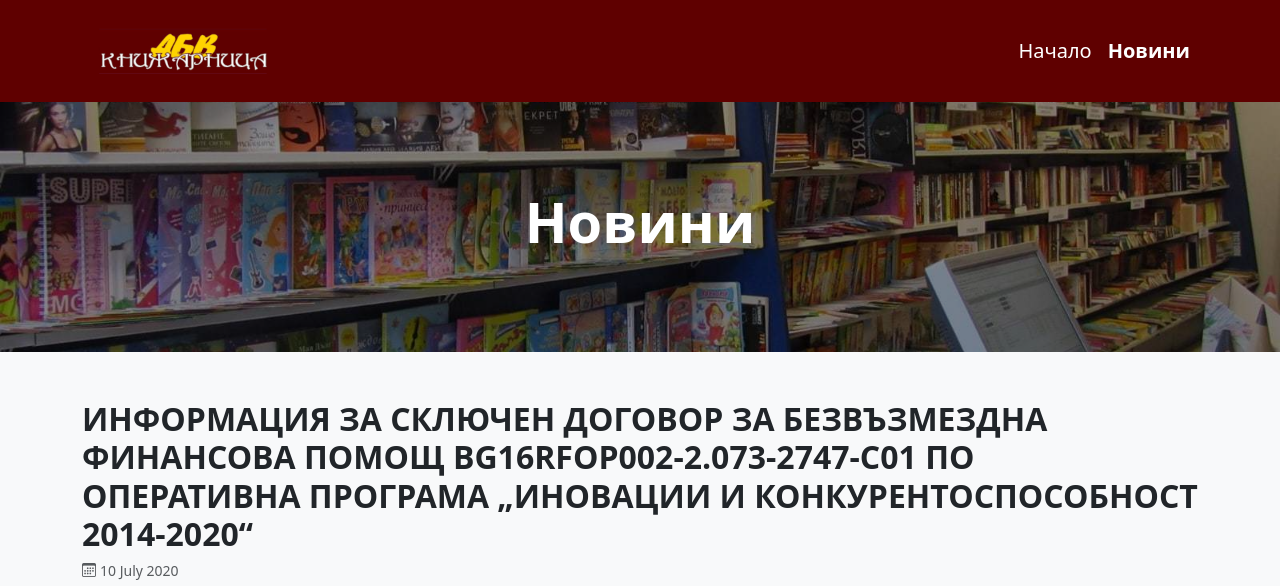
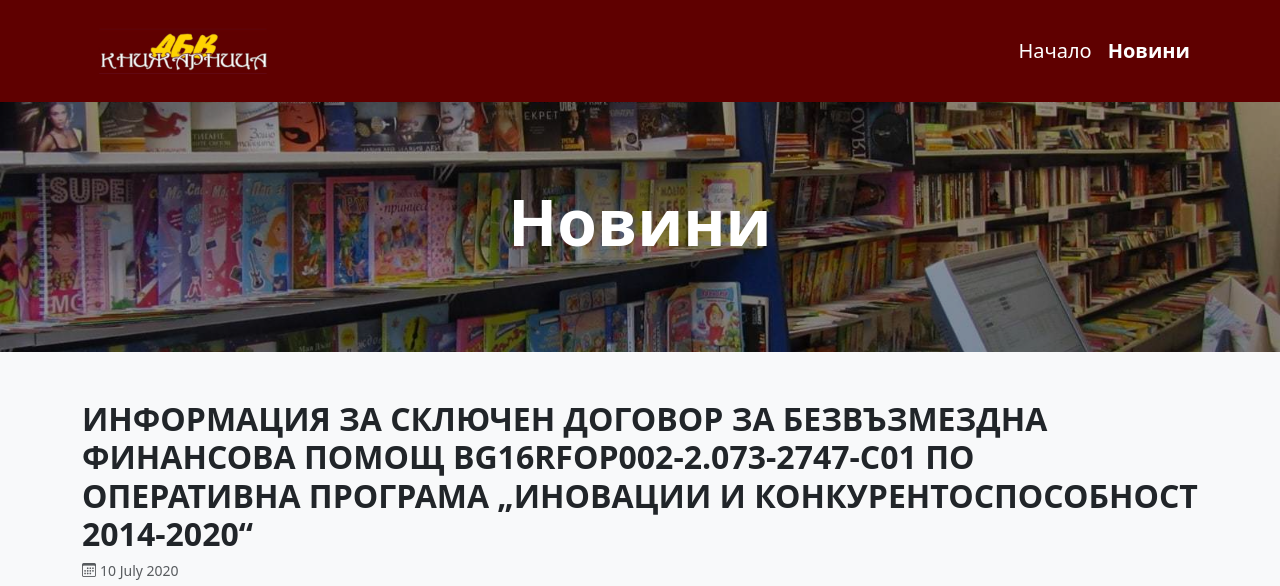
Before and after one commit to jenny-deneva/abv, a Jekyll site: the page built from _posts/2020-07-10-eu.md, in a window 1280 px wide. Shown: the top 586 px of the page. Built offline with Jekyll 4.4.1, drawn with Linux system fonts in a browser that asks for light colours; grey boxes are pictures that could not be loaded.

Commit message:
reuse hero

```diff
--- a/_includes/hero.html
+++ b/_includes/hero.html
@@ -1,10 +1,14 @@
 <section class="position-relative d-flex flex-column justify-content-center text-center"
          style="min-height:{{ include.height | default: '28vh' }};
-                background-image:url('{{ include.bg | default: '/assets/images/hero.jpg' | relative_url }}');
+                background-image:url('{{ '/assets/images/hero.jpg' | relative_url }}');
                 background-size:cover;background-position:center;">
-  <div class="position-absolute top-0 start-0 w-100 h-100" style="background:rgba(0,0,0,0.45)"></div>
-  <div class="container position-relative">
-    <h1 class="{{ include.hclass | default: 'display-4 fw-bold' }}">{{ include.title }}</h1>
+  <div class="position-absolute top-0 start-0 w-100 h-100"
+       style="background:rgba(0,0,0,0.4); z-index:0;"></div>
+
+  <div class="container position-relative z-1">
+    <h1 class="display-3 fw-bold">
+      {{ include.title }}{% if include.title_line2 %}<br>{{ include.title_line2 }}{% endif %}
+    </h1>
     {% if include.subtitle %}<p class="lead mb-0">{{ include.subtitle }}</p>{% endif %}
   </div>
 </section>
```
Also changed, not shown: index.html (+5 -12 lines).
